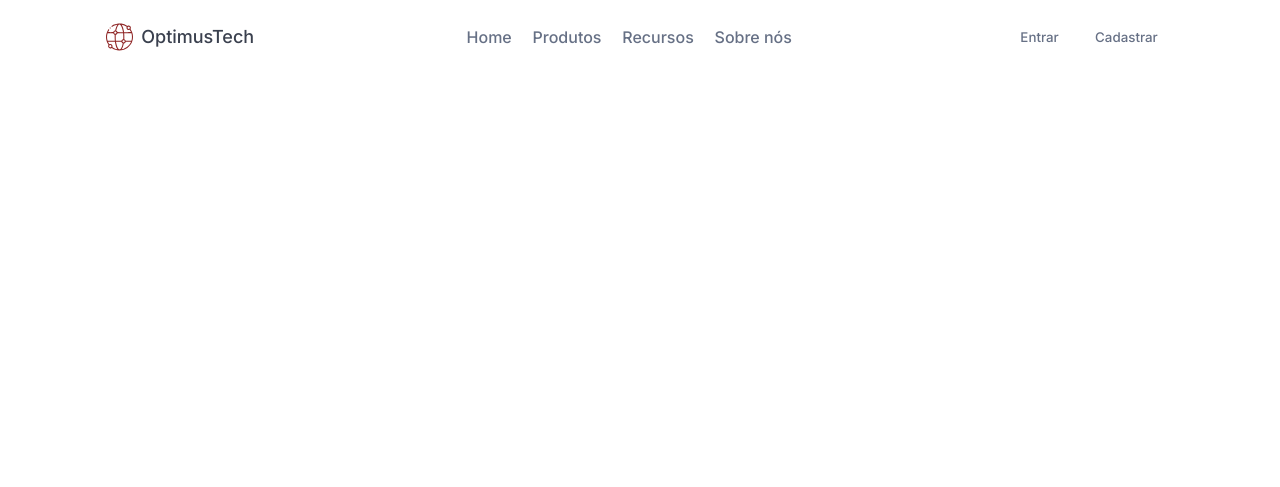
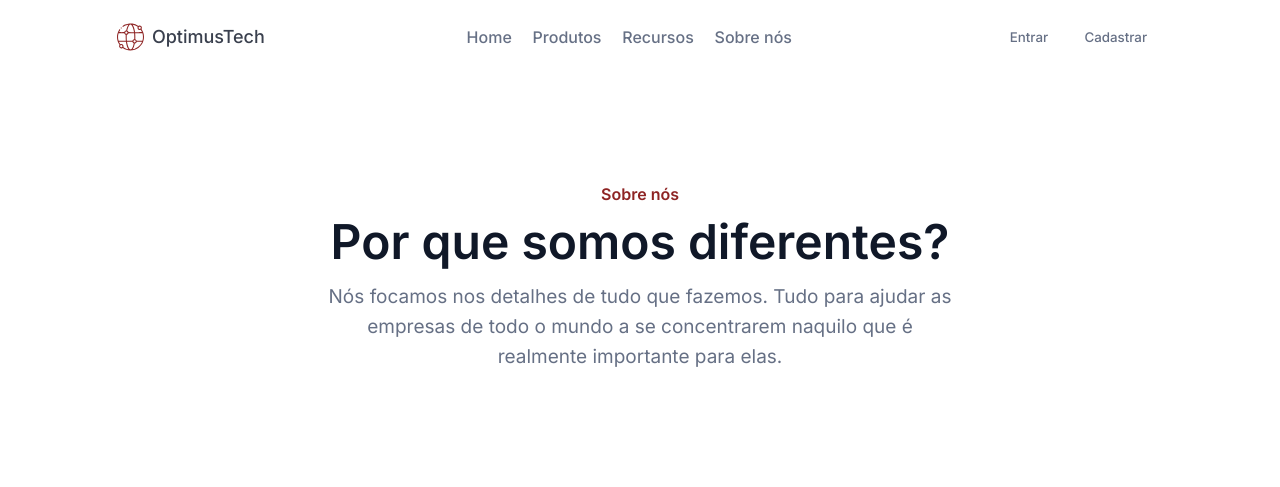
Before and after one commit to malusalles/desafioHTMLeCSSAlura, a plain HTML site: page index.html in a window 1280 px wide. Drawn offline with Linux system fonts and the light colour scheme.

Commit message:
Dia 2 - Desafio

```diff
--- /dev/null
+++ b/estilos/banner.css
@@ -0,0 +1,30 @@
+.banner {
+    font-family: var(--fonte-principal);
+    font-size: 16px;
+    display: flex;
+    flex-direction: column;
+    align-items: center;
+    justify-content: center;
+    font-weight: 600;
+
+    gap: 1rem;
+    padding: 7rem 0;
+}
+
+.banner__titulo {
+    color: var(--vinho);
+}
+
+.banner__texto-principal {
+    font-size: 48px;
+    color: var(--cinza-escuro);
+}
+
+.banner__paragrafo {
+    font-weight: 400;
+    font-size: 19px;
+    text-align: center;
+    line-height: 30px;
+    max-width: 50%;
+    color: var(--cinza-claro);
+}
--- a/estilos/cabecalho.css
+++ b/estilos/cabecalho.css
@@ -2,7 +2,7 @@
     display: flex;
     justify-content: space-around;
     align-items: center;
-    margin-top: 1em;
+    margin: 1em;
     font-family: var(--fonte-principal);
     font-weight: 500;
     font-size: 16px;
--- a/estilos/style.css
+++ b/estilos/style.css
@@ -1,16 +1,19 @@
 @import url("/estilos/cabecalho.css");
-@import url('https://fonts.googleapis.com/css2?family=Inter:wght@500&display=swap');
+@import url("/estilos/banner.css");
+@import url('https://fonts.googleapis.com/css2?family=Inter:wght@400;500;600&display=swap');
 
 :root {
     --cor-de-fundo: #FFFFFF;
     --cinza: #3A404E;
     --cinza-claro: #667085;
+    --cinza-escuro: #101828;
     --vinho: #8E2424;
     --fonte-principal: 'Inter', sans-serif;
 }
 
 body {
     background-color: var(--cor-de-fundo);
+    font-family: var(--fonte-principal);
     width: 100%;
     height: 100vh;
 }
--- a/index.html
+++ b/index.html
@@ -28,7 +28,13 @@
             <button class="cabecalho__botoes__item" id="cadastrar">Cadastrar</button>
         </section>
     </header>
-    <main></main>
+    <main>
+        <section class="banner">
+            <h2 class="banner__titulo">Sobre nós</h2>
+            <h1 class="banner__texto-principal">Por que somos diferentes?</h1>
+            <p class="banner__paragrafo">Nós focamos nos detalhes de tudo que fazemos. Tudo para ajudar as empresas de todo o mundo a se concentrarem naquilo que é realmente importante para elas.</p>
+        </section>
+    </main>
     <footer></footer>
 </body>
 </html>
```
